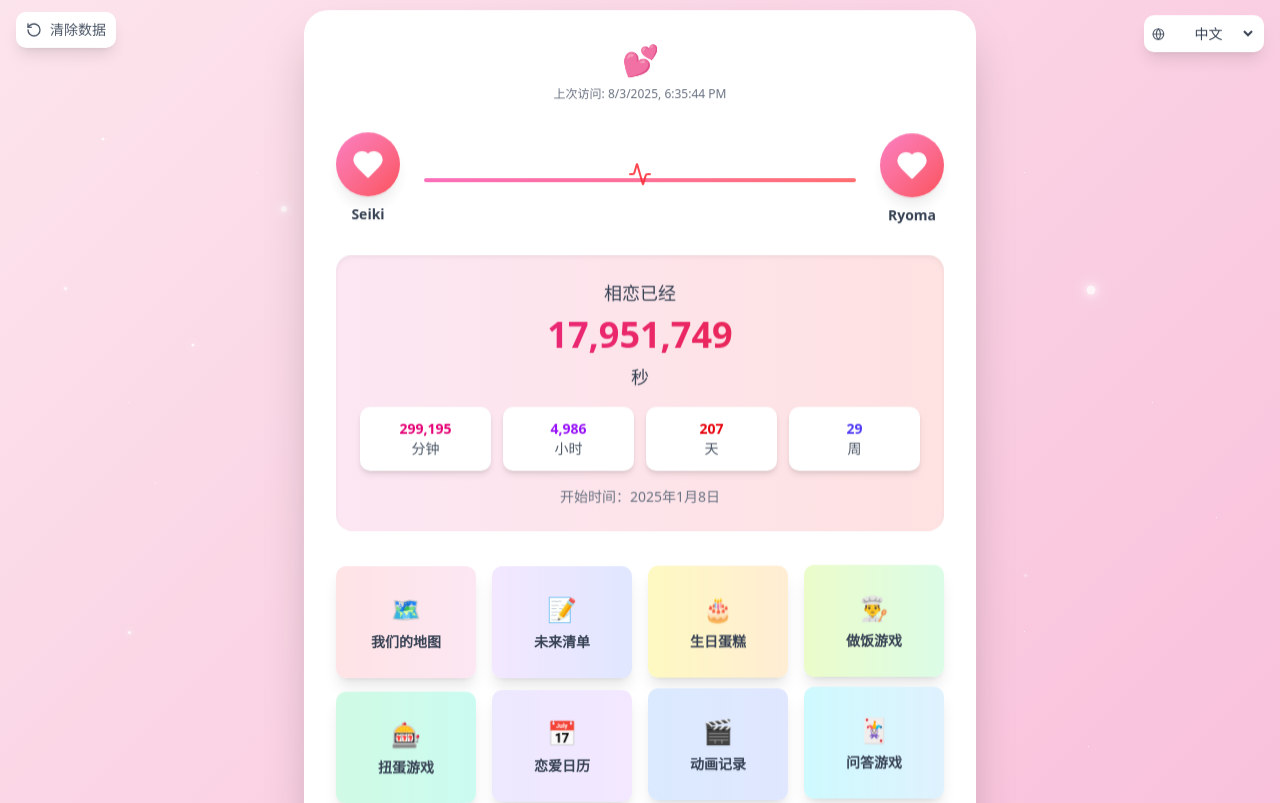
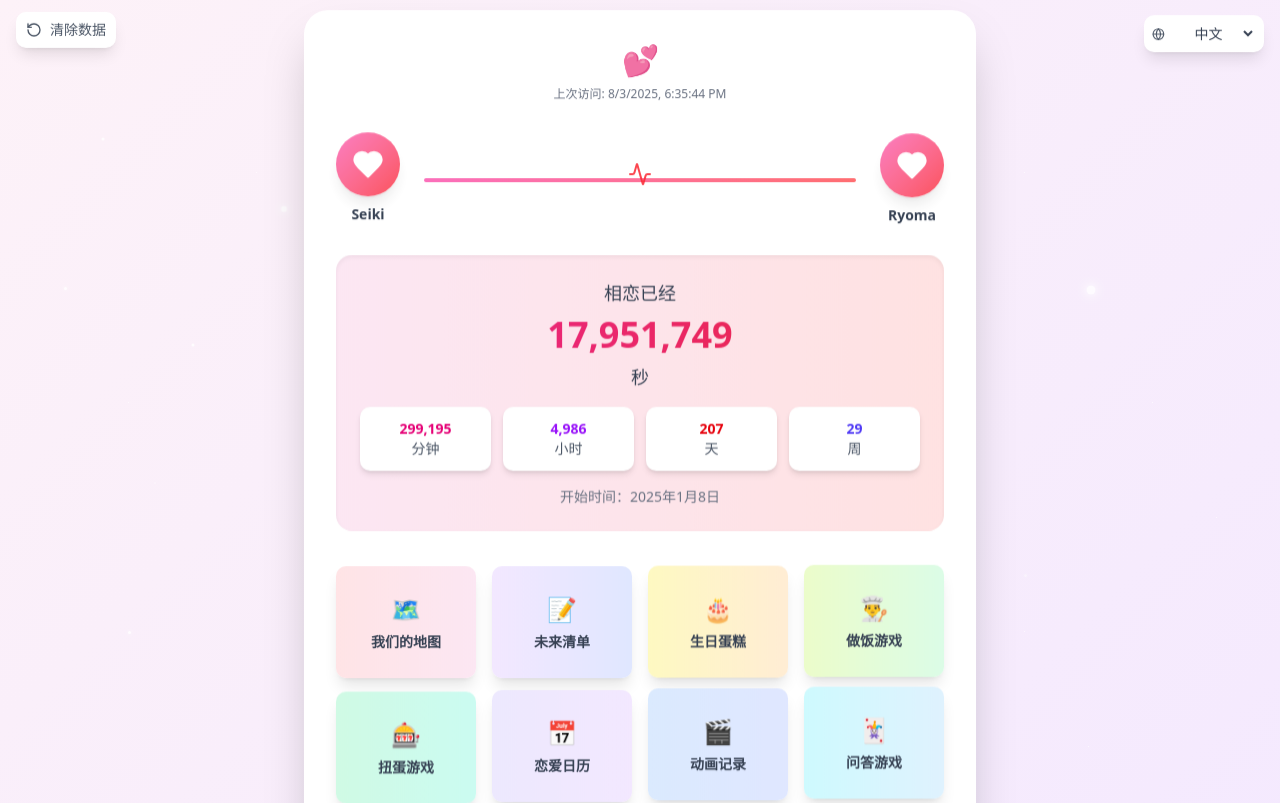
Before and after one commit to seiki041105/love-timer-website, a Next.js app: page / in a window 1280 px wide. Shown: the top 803 px of the page. Built offline with nearby package versions, Linux system fonts and the light colour scheme.

Commit message:
Update page.tsx

```diff
--- a/app/page.tsx
+++ b/app/page.tsx
@@ -4181,7 +4181,7 @@ export default function LoveTimerApp() {
       <div
         className="absolute inset-0 w-full h-full z-0"
         style={{
-        background: 'linear-gradient(135deg, #fce4ec 0%, #f8bbd9 25%, #f48fb1 50%, #f06292 75%, #ec407a 100%)',
+        background: 'linear-gradient(135deg, #fdf2f8 0%, #f3e8ff 25%, #fce7f3 50%, #f3e8ff 75%, #f9a8d4 100%)',
         backgroundSize: '400% 400%',
         animation: 'gradientShift 15s ease infinite'
        }}
```
